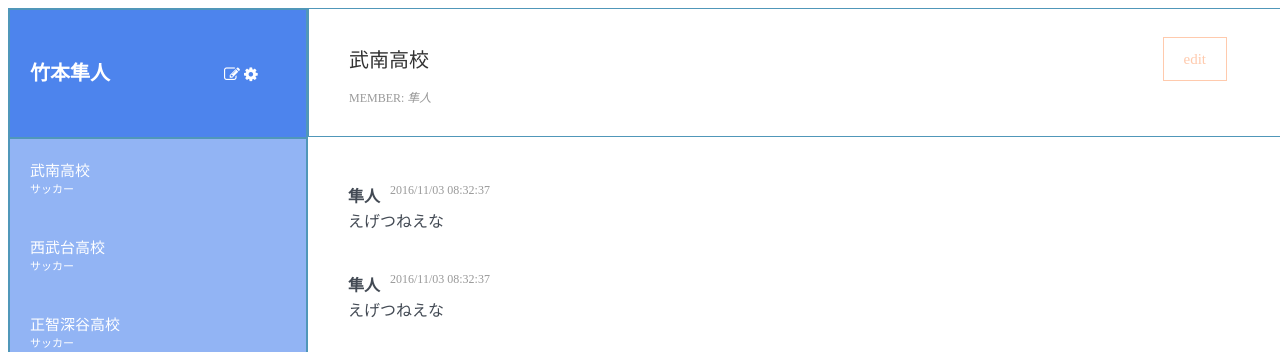
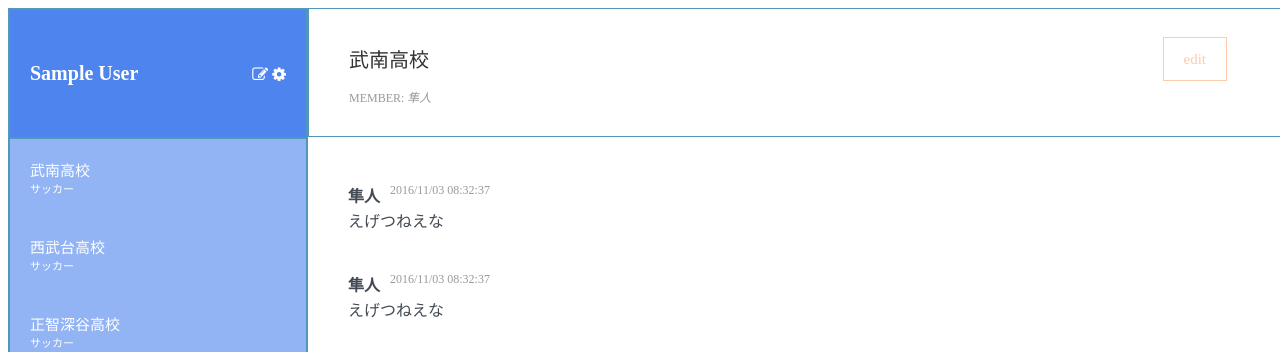
Before and after one commit to takebn26/ReviewSpace, a Rails app: page / in a window 1280 px wide. Shown: the top 352 px of the page. Run offline with Rails 7, Linux system fonts and the light colour scheme; the visitor is signed in with stand-in values (Sample User, id 1); style sheets or scripts are compiled from the project's sources; some libraries are stand-ins or nearby versions.

Commit message:
create link to edit user page

```diff
--- a/app/assets/stylesheets/configs/_common.scss
+++ b/app/assets/stylesheets/configs/_common.scss
@@ -16,5 +16,5 @@ html, body {
 }
 
 a:visited {
-  color: inherit;
+  color: #fff;
 }
--- a/app/views/shared/_side_bar.html.haml
+++ b/app/views/shared/_side_bar.html.haml
@@ -2,10 +2,10 @@
   .chat-side__user
     .chat-side__user-content
       .chat-side__user-name
-        竹本隼人
+        = current_user.name
       .chat-side__user--new-group
         %i.fa.fa-pencil-square-o
-      .chat-side__user--edit-user
+      = link_to edit_user_registration_path, class: 'chat-side__user--edit-user' do
         %i.fa.fa-cog
   .chat-side__groups
     .chat-side__groups-list
```
